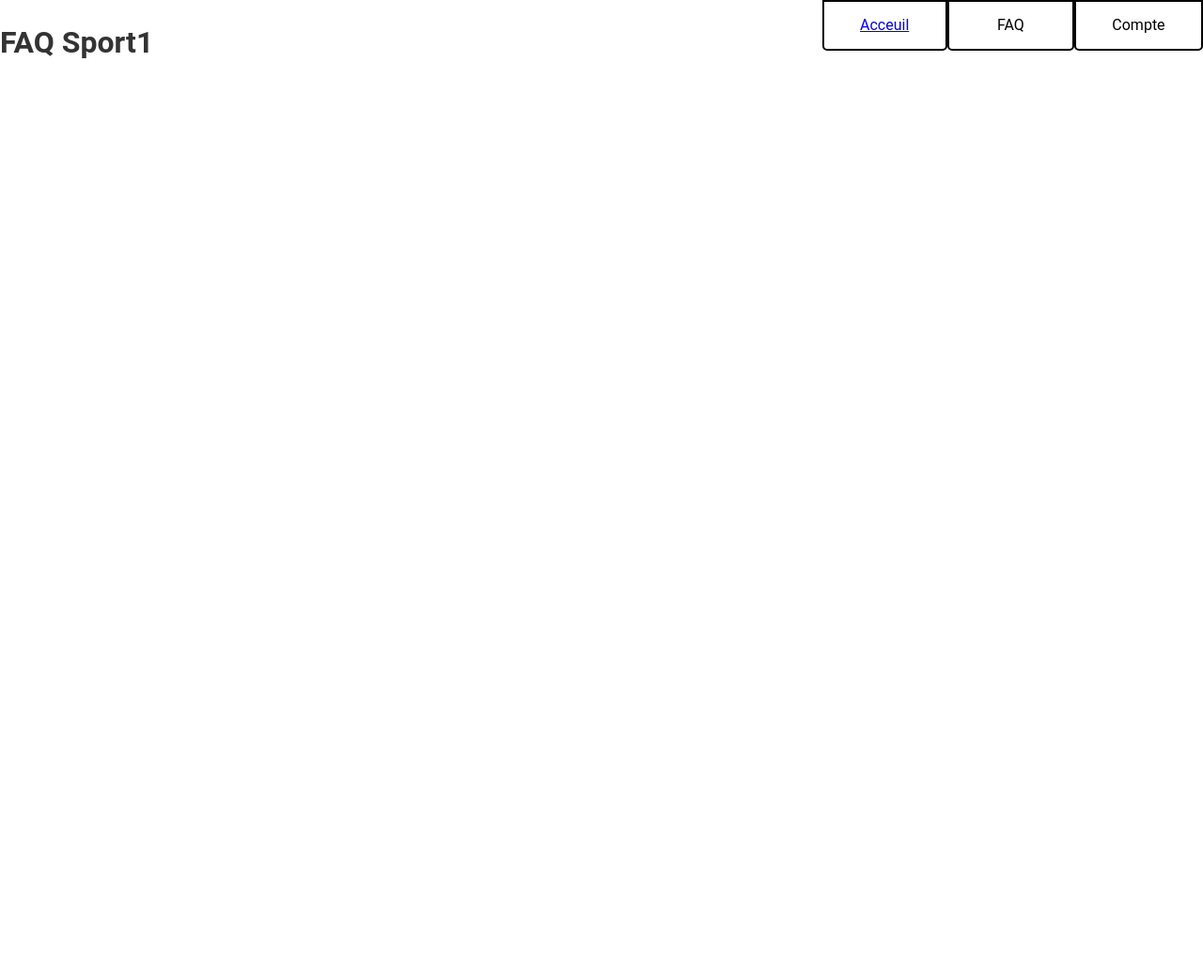
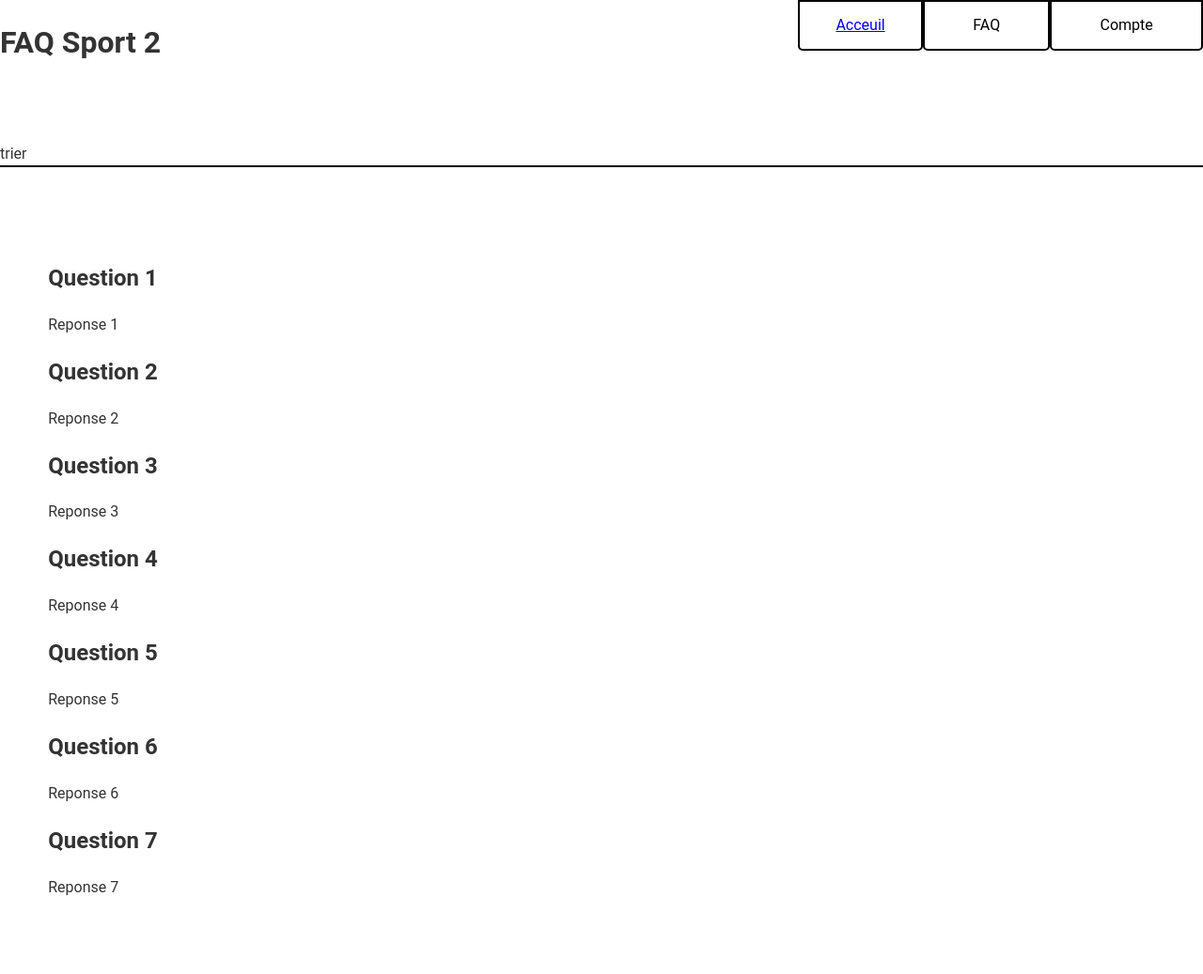
Before and after one commit to lasmate/ML2-AppFAQ, a PHP site: page /FAQ/FAQSport2.html in a window 1280 px wide. Shown: the whole page at 94% size. Before the commit the page ends 62 px from the top, so only its background shows below. Run offline with PHP 8.4, Linux system fonts and the light colour scheme.

Commit message:
Update FAQ pages with new titles and enhanced layout for better organization

```diff
--- a/FAQ/FAQSport2.html
+++ b/FAQ/FAQSport2.html
@@ -3,11 +3,11 @@
 <head>
     <meta charset="UTF-8">
     <meta name="viewport" content="width=device-width, initial-scale=1.0">
-    <title>ML2 FAQ Connection</title>
+    <title>ML2 FAQ Sport 2</title>
     <link rel="stylesheet" href="../Style/main.css">
 </head>
 <body>
-    <div class="flex-title"> <h1>FAQ Sport1</h1> </div>
+    <div class="flex-title"> <h1>FAQ Sport 2</h1> </div>
     <div class="flex-container">
 
         <div class="flex-nav"> <a href="index.html">Acceuil</a></div>
@@ -24,8 +24,27 @@
         </div>
     </div>
     <div class="flex-page">
+        <div class="flex-menu">
+            <div class="select-sort"> trier</div>
+        </div>
+        <div class="flex-content">
+            <h2>Question 1</h2>
+            <p>Reponse 1</p>
+            <h2>Question 2</h2>
+            <p>Reponse 2</p>
+            <h2>Question 3</h2>
+            <p>Reponse 3</p>
+            <h2>Question 4</h2>
+            <p>Reponse 4</p>
+            <h2>Question 5</h2>
+            <p>Reponse 5</p>
+            <h2>Question 6</h2>
+            <p>Reponse 6</p>
+            <h2>Question 7</h2>
+            <p>Reponse 7</p>
 
 
+        </div>
 
 
 
--- a/style/main.css
+++ b/style/main.css
@@ -64,8 +64,30 @@ p{
     justify-content:center;
 
 }
+.flex-menu{
+    border-bottom: #000000;
+    border-bottom-width: 2px;
+    border-bottom-style: solid;
+    margin-top: 15vh;
 
+    z-index:1 ;
+}
+.flex-content{
+    display: flex;
+    flex-direction: column;
+    justify-content: center;
+    align-items: left;
+    padding-top: 10vh;
+    padding-bottom: 10vh;
+    padding-left: 4vw;
+    padding-right: 4vw;
+    z-index: 1;
+}
 #FAQ{
     padding-left: 4vw;
     padding-right: 4vw;
 }
+#Account{
+    padding-left: 4vw;
+    padding-right: 4vw;
+}
```
Also changed, not shown: FAQ/FAQSport1.html (+20 -12 lines), FAQ/FAQSport3.html (+21 -6 lines), FAQ/FAQSport4.html (+21 -14 lines).
